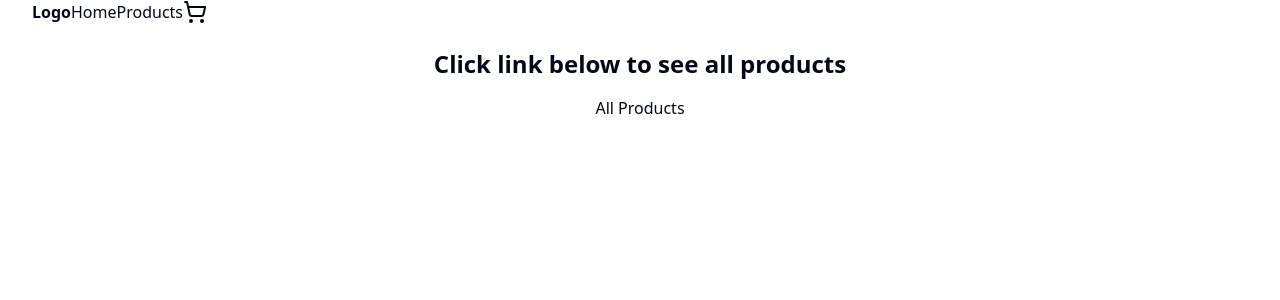
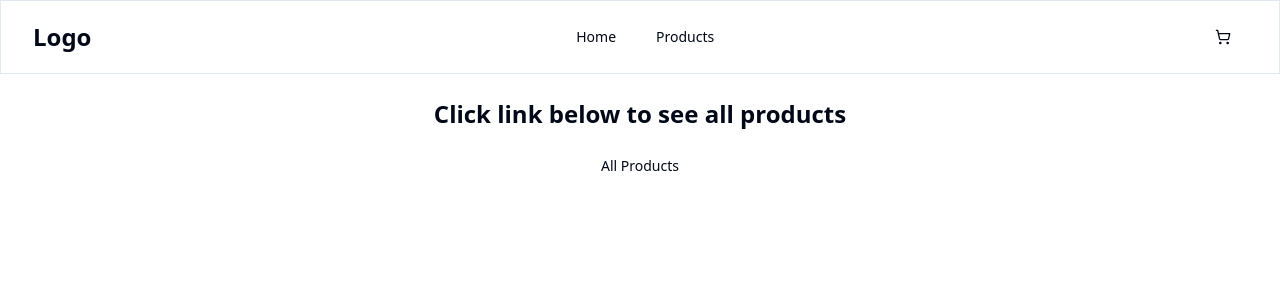
Before and after one commit to Dimitry-prog/test-starfund, a Next.js app: page / in a window 1280 px wide. Shown: the top 300 px of the page. Built offline with nearby package versions, Linux system fonts and the light colour scheme.

Commit message:
fix: dev dependencies

```diff
--- a/shared/components/header.tsx
+++ b/shared/components/header.tsx
@@ -8,7 +8,8 @@ const Header = () => {
   const cart = [];
 
   return (
-    <header className="container sticky top-0 z-50 flex items-center justify-between border border-b bg-background py-4">
+    <header className="sticky top-0 z-50 border border-b bg-background py-4">
+      <div className="container flex items-center justify-between">
         <Link href="/" className="text-2xl font-bold">
           Logo
         </Link>
@@ -38,6 +39,7 @@ const Header = () => {
             )}
           </Link>
         </Button>
+      </div>
     </header>
   );
 };
--- a/tailwind.config.ts
+++ b/tailwind.config.ts
@@ -5,6 +5,7 @@ const config = {
   content: [
     './pages/**/*.{ts,tsx}',
     './components/**/*.{ts,tsx}',
+    './shared/components/**/*.{ts,tsx}',
     './app/**/*.{ts,tsx}',
     './src/**/*.{ts,tsx}',
   ],
```
Also changed, not shown: package.json (+10 -9 lines), 1 other file (tests, documents, lock files or other folders). Lines whose indentation alone changed are shown as unchanged.
